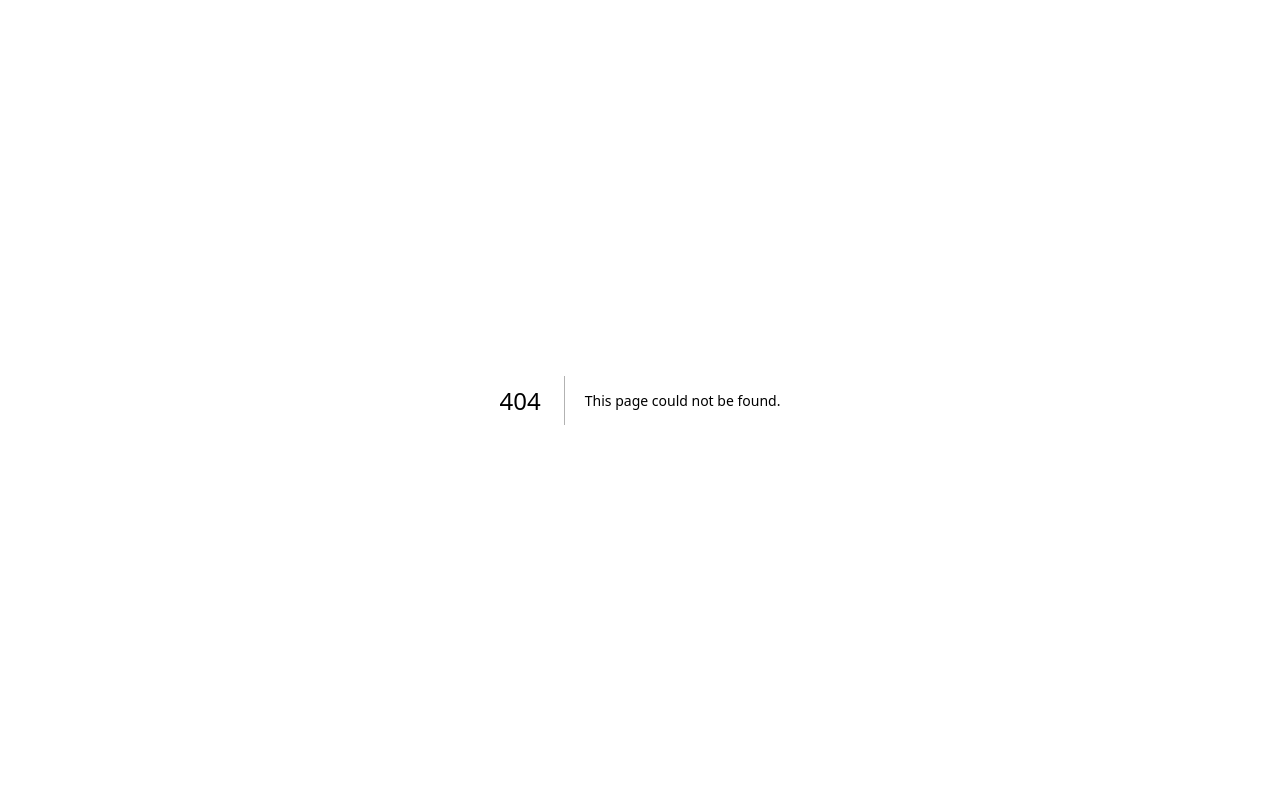
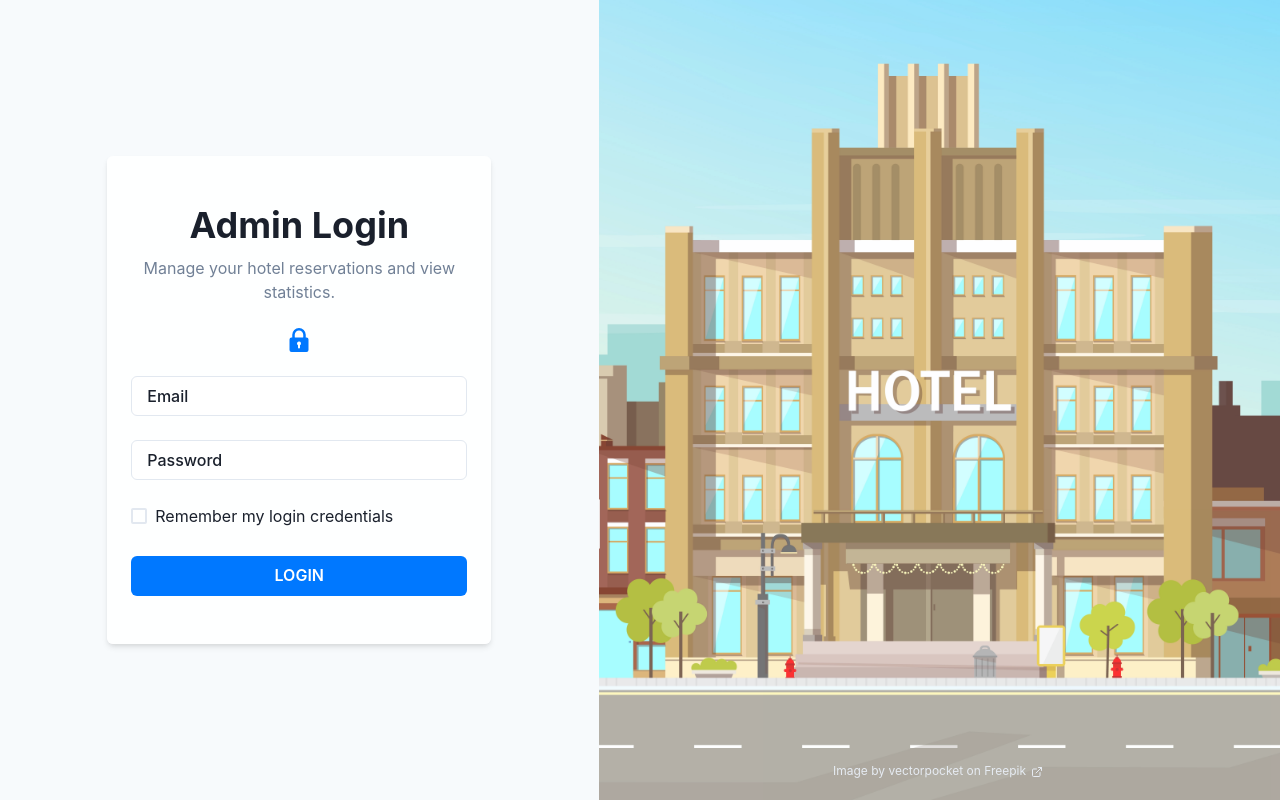
Before and after one commit to eghorus/hotel-reservation-admin-front, a Next.js app: page /login in a window 1280 px wide. Before the commit this address had no page. Built offline with nearby package versions, Linux system fonts and the light colour scheme.

Commit message:
Add login page

```diff
--- /dev/null
+++ b/components/input-control.tsx
@@ -0,0 +1,50 @@
+import { FormControl, FormErrorMessage, FormLabel, Input } from "@chakra-ui/react";
+
+interface InputControlProps {
+  type: string;
+  fieldProps: {
+    name: string;
+    onChange: (e: React.ChangeEvent<HTMLInputElement>) => void;
+    onBlur: (e: React.FocusEvent<HTMLInputElement>) => void;
+  };
+  error?: string;
+  isTouched?: boolean;
+}
+
+const InputControl = ({ type, fieldProps, error, isTouched }: InputControlProps) => {
+  return (
+    <FormControl
+      position="relative"
+      isInvalid={isTouched && error ? true : false}
+      sx={{
+        position: "relative",
+        my: "6",
+        "&:focus-within label, & > input:not(:placeholder-shown) + label": {
+          transform: "scale(0.85) translateY(-24px)",
+        },
+      }}
+    >
+      <Input id={fieldProps.name} type={type} placeholder=" " {...fieldProps} sx={{ bgColor: "white" }} />
+      <FormLabel
+        htmlFor={fieldProps.name}
+        sx={{
+          position: "absolute",
+          top: "1",
+          left: "3",
+          zIndex: "2",
+          borderRadius: "md",
+          p: "1",
+          bgColor: "white",
+          textTransform: "capitalize",
+          pointerEvents: "none",
+          transformOrigin: "left top",
+        }}
+      >
+        {fieldProps.name}
+      </FormLabel>
+      <FormErrorMessage>{error}.</FormErrorMessage>
+    </FormControl>
+  );
+};
+
+export default InputControl;
--- a/package.json
+++ b/package.json
@@ -9,6 +9,7 @@
     "lint": "next lint"
   },
   "dependencies": {
+    "@chakra-ui/icons": "^2.0.17",
     "@chakra-ui/react": "^2.5.1",
     "@emotion/react": "^11.10.6",
     "@emotion/styled": "^11.10.6",
@@ -18,10 +19,12 @@
     "@types/react-dom": "18.0.11",
     "eslint": "8.35.0",
     "eslint-config-next": "13.2.3",
+    "formik": "^2.2.9",
     "framer-motion": "^10.0.1",
     "next": "13.2.3",
     "react": "18.2.0",
     "react-dom": "18.2.0",
-    "typescript": "4.9.5"
+    "typescript": "4.9.5",
+    "yup": "^1.0.2"
   }
 }
--- /dev/null
+++ b/pages/login.tsx
@@ -0,0 +1,83 @@
+import { Box, Button, Center, chakra, Checkbox, Flex, Heading, Link, Text } from "@chakra-ui/react";
+import { ExternalLinkIcon, LockIcon } from "@chakra-ui/icons";
+import { useFormik } from "formik";
+import * as Yup from "yup";
+import InputControl from "../components/input-control";
+
+interface InitialFormValues {
+  email: string;
+  password: string;
+  isRemembering: boolean;
+}
+
+export default function Login() {
+  const handleSubmit = (values: InitialFormValues) => console.log(values);
+  const formik = useFormik({
+    initialValues: { email: "", password: "", isRemembering: false },
+    validationSchema: Yup.object({
+      email: Yup.string().email("Invalid email address").required("Email field is required"),
+      password: Yup.string()
+        .max(20, "Password must be 20 characters or less")
+        .min(8, "Password must be 8 characters or more")
+        .required("Password field is required"),
+    }),
+    onSubmit: handleSubmit,
+  });
+
+  return (
+    <Flex minH="100vh" bgColor="gray.50">
+      <Center flexGrow="1" m="auto">
+        <Box maxW="sm" boxShadow="md" borderRadius="md" px="6" py="12" bgColor="whiteAlpha.900">
+          <Heading mb="2" textAlign="center">
+            Admin Login
+          </Heading>
+          <Text mb="6" color="gray.500" textAlign="center">
+            Manage your hotel reservations and view statistics.
+          </Text>
+          <LockIcon display="block" m="auto" mb="6" color="messenger.500" fontSize="2xl" />
+          <chakra.form onSubmit={formik.handleSubmit}>
+            <InputControl
+              type="email"
+              fieldProps={formik.getFieldProps("email")}
+              error={formik.errors.email}
+              isTouched={formik.touched.email}
+            />
+            <InputControl
+              type="password"
+              fieldProps={formik.getFieldProps("password")}
+              error={formik.errors.password}
+              isTouched={formik.touched.password}
+            />
+            <Checkbox colorScheme="messenger" mb="6" {...formik.getFieldProps("isRemembering")}>
+              Remember my login credentials
+            </Checkbox>
+            <Button type="submit" variant="solid" colorScheme="messenger" w="full" mt="1" textTransform="uppercase">
+              login
+            </Button>
+          </chakra.form>
+        </Box>
+      </Center>
+      <Box
+        display={{ base: "none", md: "flex" }}
+        flexGrow="2"
+        opacity="0.8"
+        justifyContent="center"
+        alignItems="flex-end"
+        p="5"
+        bgImage="/images/bg-login.webp"
+        bgPosition="center"
+        bgSize="cover"
+        bgRepeat="no-repeat"
+      >
+        <Link
+          href="https://www.freepik.com/free-vector/modern-city-buildings_4393647.htm#query=hotel&position=1&from_view=search&track=sph"
+          isExternal
+          color="gray.200"
+          fontSize="xs"
+        >
+          Image by vectorpocket on Freepik <ExternalLinkIcon mx="2px" />
+        </Link>
+      </Box>
+    </Flex>
+  );
+}
```
Also changed, not shown: public/images/bg-login.webp (added), 1 other file (tests, documents, lock files or other folders).
